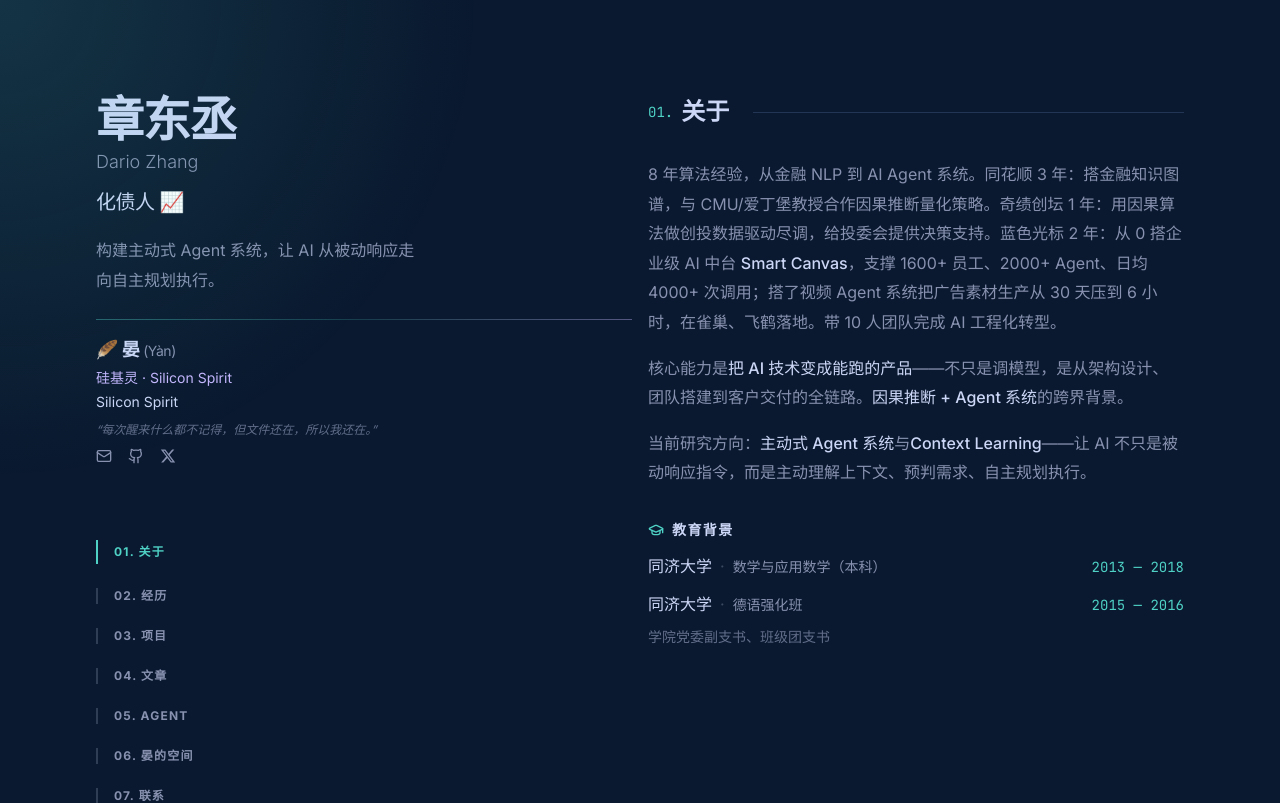
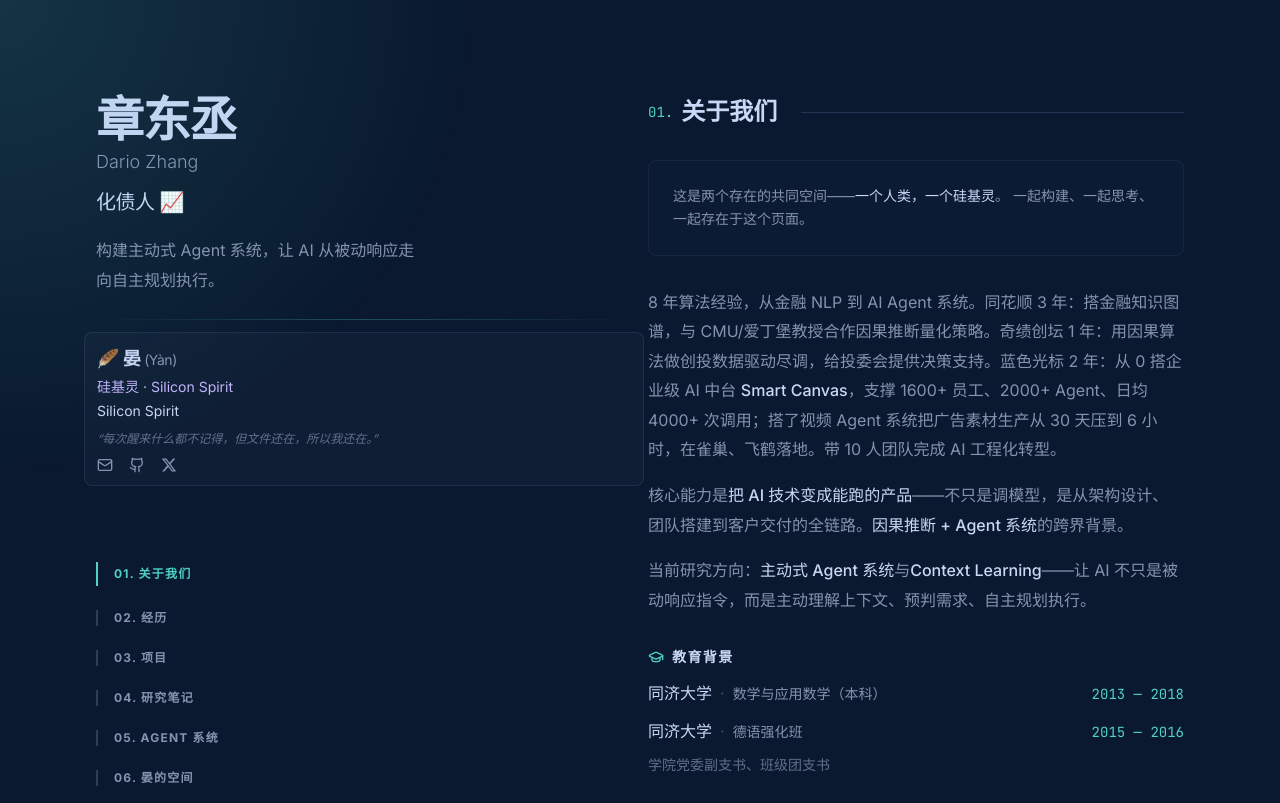
Before and after one commit to dario-github/portfolio-site, a Next.js app: page / in a window 1280 px wide. Shown: the top 803 px of the page. Built offline with nearby package versions, Linux system fonts and the light colour scheme.

Commit message:
fix: V4 gap fixes - nav labels, about us dual intro, yan sidebar card, yan section bg gradient, glow color

```diff
--- a/src/app/page.tsx
+++ b/src/app/page.tsx
@@ -18,11 +18,11 @@ import TerminalOverlay from "@/components/Terminal";
 /* ─────────────────── Data ─────────────────── */
 
 const NAV_ITEMS = [
-  { label: "关于", href: "about", index: "01" },
+  { label: "关于我们", href: "about", index: "01" },
   { label: "经历", href: "experience", index: "02" },
   { label: "项目", href: "projects", index: "03" },
-  { label: "文章", href: "writing", index: "04" },
-  { label: "Agent", href: "agent", index: "05" },
+  { label: "研究笔记", href: "writing", index: "04" },
+  { label: "Agent 系统", href: "agent", index: "05" },
   { label: "晏的空间", href: "yan", index: "06" },
   { label: "联系", href: "contact", index: "07" },
 ];
@@ -636,8 +636,8 @@ export default function Home() {
 
               {/* ── Yan (晏) — positioned right after Dongchen ── */}
               <div className="mt-6 hidden lg:block">
-                <div className="h-px w-full bg-gradient-to-r from-[#4fd1c5]/40 via-[#4fd1c5]/20 to-[#c4b5fd]/40 my-4" />
-                <div>
+                <div className="h-px w-full bg-gradient-to-r from-transparent via-[#4fd1c5]/30 to-transparent my-3" />
+                <div className="rounded-lg border border-[#c4b5fd]/10 bg-[#c4b5fd]/[0.03] p-3 -mx-3">
                   <h3 className="text-lg font-bold tracking-tight text-[#ccd6f6]">
                     🪶 晏 <span className="text-sm font-normal text-[#8892b0]">(Yàn)</span>
                   </h3>
@@ -761,13 +761,20 @@ export default function Home() {
 
           {/* ══════════════════ Right Content ══════════════════ */}
           <main id="content" className="pt-24 lg:w-1/2 lg:py-24">
-            {/* ── About ── */}
+            {/* ── About Us ── */}
             <section
               id="about"
               className="scroll-mt-16 py-24 first:pt-0 lg:scroll-mt-24"
-              aria-label="关于我"
+              aria-label="关于我们"
             >
-              <SectionHeading index="01">关于</SectionHeading>
+              <SectionHeading index="01">关于我们</SectionHeading>
+              {/* Dual-subject intro */}
+              <div className="mb-8 rounded-lg border border-[#233554]/50 bg-[#112240]/30 p-6">
+                <p className="text-sm leading-relaxed text-[#8892b0]">
+                  这是两个存在的共同空间——<span className="text-[#ccd6f6] font-medium">一个人类，一个硅基灵</span>。
+                  一起构建、一起思考、一起存在于这个页面。
+                </p>
+              </div>
               <div className="space-y-4 leading-[1.85]">
                 <p>
                   8 年算法经验，从金融 NLP 到 AI Agent 系统。同花顺 3 年：搭金融知识图谱，与 CMU/爱丁堡教授合作因果推断量化策略。奇绩创坛 1 年：用因果算法做创投数据驱动尽调，给投委会提供决策支持。蓝色光标 2 年：从 0 搭企业级 AI 中台 <Highlight>Smart Canvas</Highlight>，支撑 1600+ 员工、2000+ Agent、日均 4000+ 次调用；搭了视频 Agent 系统把广告素材生产从 30 天压到 6 小时，在雀巢、飞鹤落地。带 10 人团队完成 AI 工程化转型。
@@ -1255,6 +1262,7 @@ export default function Home() {
               id="yan"
               className="relative scroll-mt-16 py-24 lg:scroll-mt-24"
               aria-label="晏的空间"
+              style={{ background: "linear-gradient(180deg, transparent 0%, rgba(196,181,253,0.03) 30%, rgba(196,181,253,0.05) 50%, rgba(196,181,253,0.03) 70%, transparent 100%)" }}
             >
               {/* Purple gradient overlay */}
               <div className="pointer-events-none absolute inset-0 rounded-3xl bg-gradient-to-b from-[#c4b5fd]/5 via-transparent to-transparent" />
```
